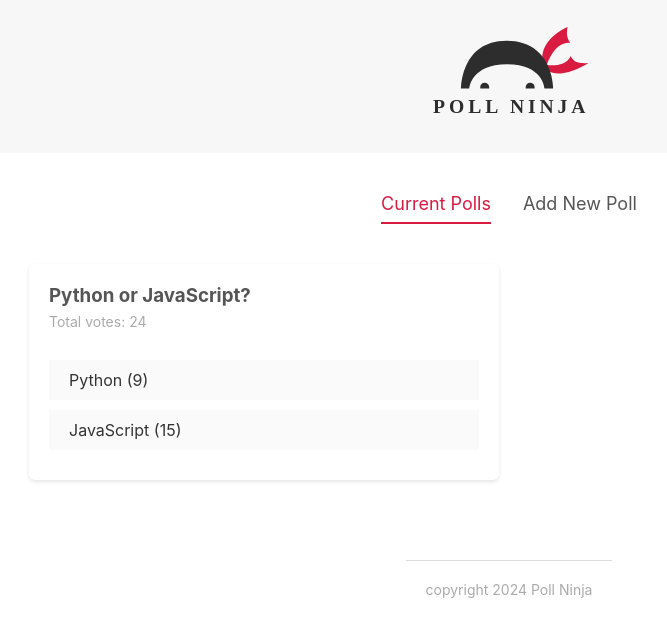
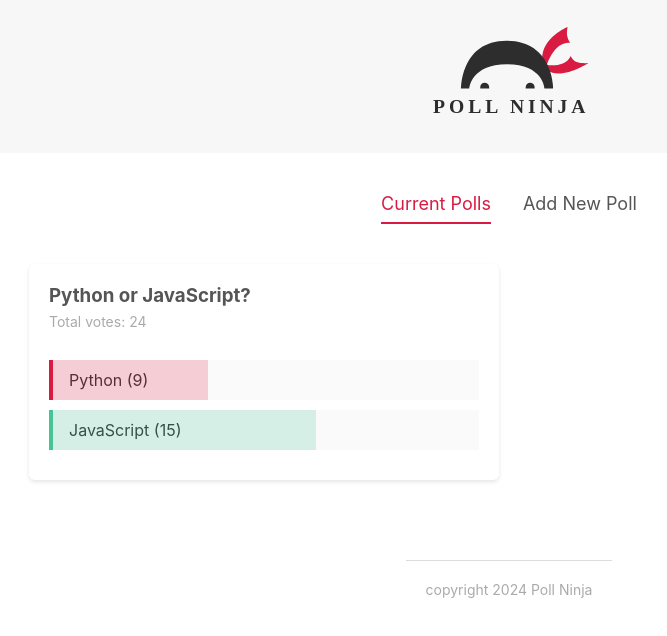
Before and after one commit to Mwungere/polls-project, a Svelte app: page / in a window 1280 px wide. Shown: the top 636 px of the page, without its empty margins (131-798 px from the left). Built offline with nearby package versions, Linux system fonts and the light colour scheme.

Commit message:
vote bars

```diff
--- a/src/App.svelte
+++ b/src/App.svelte
@@ -31,6 +31,20 @@
 	activeItem='Current Polls';
   }
 
+  const handleVote = (e) => {
+	const {id, option} = e.detail;
+	let copiedPolls = [...polls];
+	let upvotedPoll = copiedPolls.find((poll) => poll.id == id);
+
+	if(option ==='a'){
+		upvotedPoll.votesA++;
+	}
+	if(option ==='b'){
+		upvotedPoll.votesB++;
+	}
+	polls=copiedPolls;
+  }
+
 
 </script>
 
@@ -40,7 +54,7 @@
 	<Tabs {items} {activeItem} on:tabChange = {tabChange} />
 
 	{#if activeItem === 'Current Polls'}
-		<PollList {polls} />
+		<PollList {polls} on:vote={handleVote} />
 	{:else if activeItem === 'Add New Poll'}
 		<CreatePollFrom on:add={handleAdd} />
 	{/if}
--- a/src/components/PollDetails.svelte
+++ b/src/components/PollDetails.svelte
@@ -1,22 +1,34 @@
 <script>
+  import {createEventDispatcher} from "svelte"
   import Card from "../shared/Card.svelte";
 
   export let poll;
 
+  const dispatch = createEventDispatcher();
+
   //reactive value
   $: totalVotes = poll.votesA + poll.votesB;
+  $:percentA = Math.floor(100/totalVotes * poll.votesA);
+  $:percentB = Math.floor(100/totalVotes * poll.votesB);
+
+  const handleVote = (option, id) => {
+    dispatch('vote', {option, id});
+
+  }
 </script>
 
 <Card>
   <div class="poll">
     <h3>{poll.question}</h3>
     <p>Total votes: {totalVotes}</p>
-    <div class="answer">
-      <div class="percent percent-a"></div>
+    <!-- svelte-ignore a11y-click-events-have-key-events -->
+    <div class="answer" on:click={() => handleVote('a', poll.id)}>
+      <div class="percent percent-a" style="width: {percentA}%"></div>
       <span>{poll.answerA} ({poll.votesA})</span>
     </div>
-    <div class="answer">
-      <div class="percent percent-b"></div>
+    <!-- svelte-ignore a11y-click-events-have-key-events -->
+    <div class="answer" on:click={() => handleVote('b', poll.id)}>
+      <div class="percent percent-b" style="width: {percentB}%"></div>
       <span>{poll.answerB} ({poll.votesB})</span>
     </div>
   </div>
@@ -46,4 +58,18 @@
     display: inline-block;
     padding: 10px 20px;
   }
+
+  .percent{
+    height: 100%;
+    position: absolute;
+    box-sizing: border-box;
+  }
+  .percent-a{
+    border-left: 4px solid #d91b42;
+    background: rgba(217, 27, 66, 0.2);
+  }
+  .percent-b{
+    border-left: 4px solid #45c496;
+    background: rgba(69, 196, 150, 0.2);
+  }
 </style>
--- a/src/components/PollList.svelte
+++ b/src/components/PollList.svelte
@@ -7,7 +7,7 @@
 <div class="poll-list">
     {#each polls as poll (poll.id)}
         <div>
-            <PollDetails {poll} />
+            <PollDetails {poll} on:vote />
         </div>
     {/each}
 </div>
```
